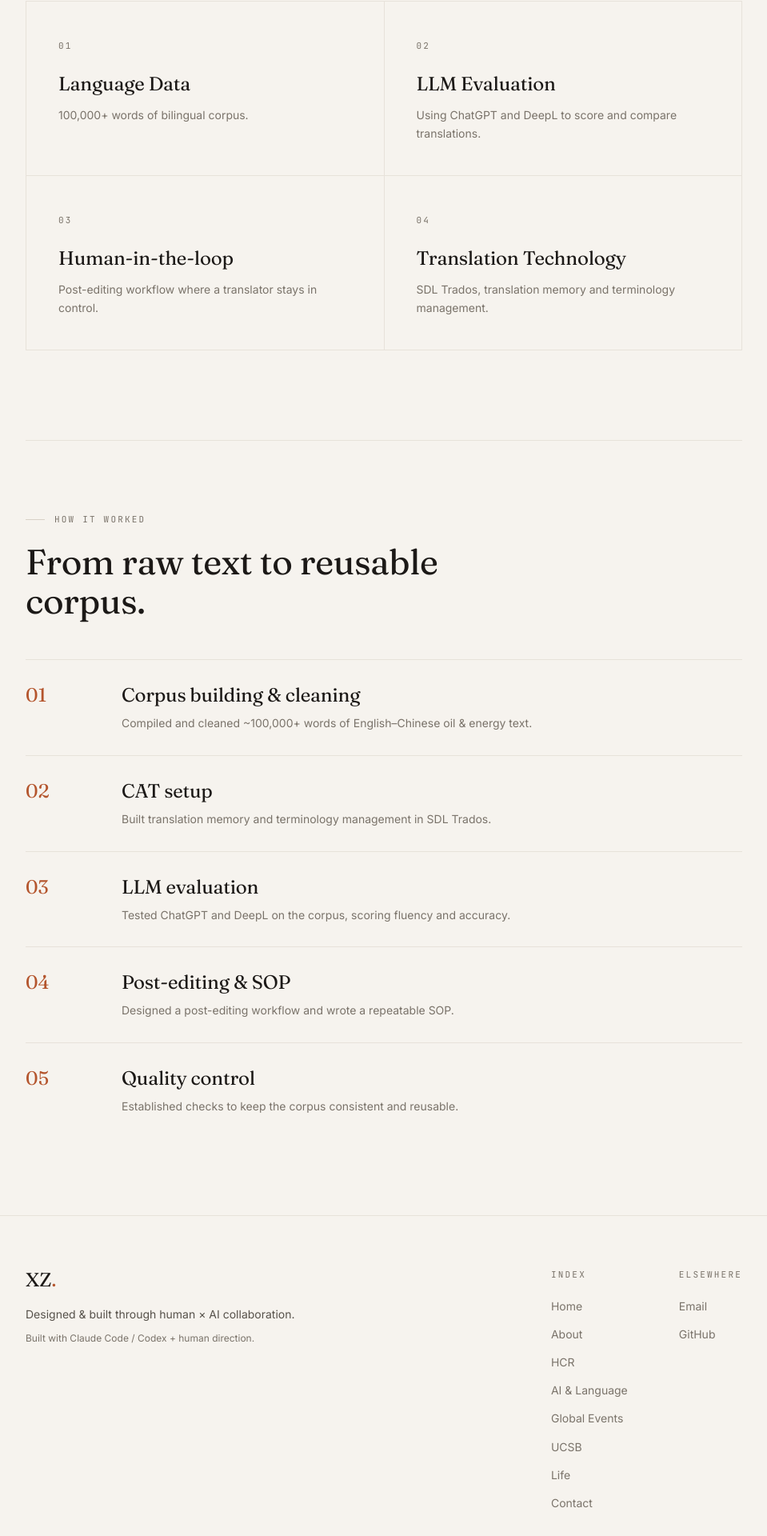
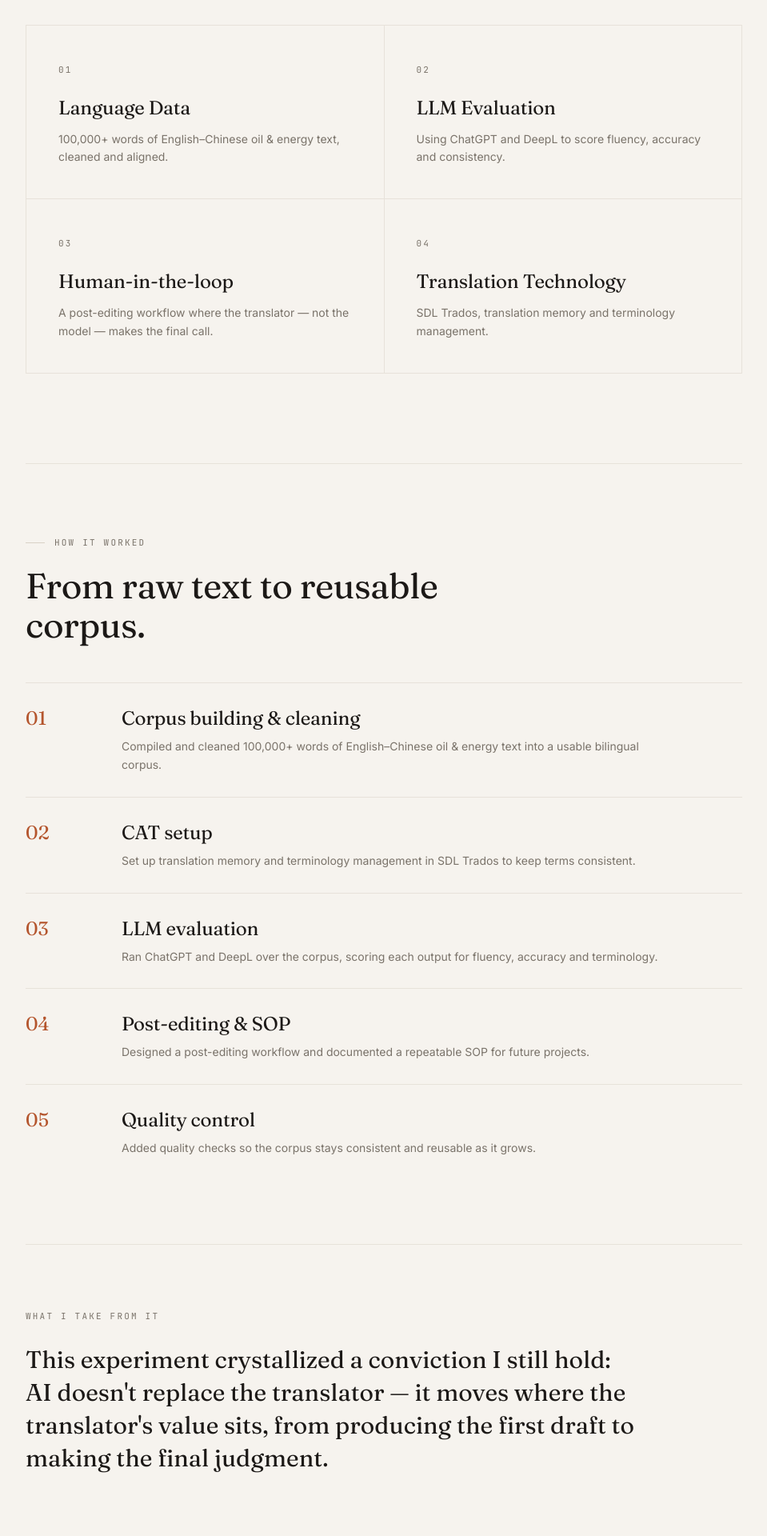
Before and after one commit to Freyazxx/portfolio, a Next.js app: page /ai-language in a window 1280 px wide. Shown: the part 830-2750 px from the top of the page at 80% size, without its empty margins (312-1271 px from the left). Built offline with nearby package versions, Linux system fonts and the light colour scheme.

Commit message:
Polish & expand HCR + MT+PE case studies (remote framing, takeaways); UCSB text-only

```diff
--- a/app/ai-language/page.tsx
+++ b/app/ai-language/page.tsx
@@ -94,6 +94,16 @@ export default function AiLanguagePage() {
         </ol>
       </section>
 
+      {/* Takeaway */}
+      <section className="mt-20 border-t border-line pt-16 md:pt-20">
+        <Reveal>
+          <p className="eyebrow">What I take from it</p>
+          <p className="mt-6 max-w-3xl font-serif text-2xl leading-snug text-ink md:text-3xl">
+            {aiLanguageProject.takeaway}
+          </p>
+        </Reveal>
+      </section>
+
       <div className="pb-24" />
     </div>
   );
--- a/app/hcr/page.tsx
+++ b/app/hcr/page.tsx
@@ -147,6 +147,16 @@ export default function HcrPage() {
         </div>
       </section>
 
+      {/* Takeaway */}
+      <section className="mt-24 border-t border-line pt-16 md:pt-20">
+        <Reveal>
+          <p className="eyebrow">What I take from it</p>
+          <p className="mt-6 max-w-3xl font-serif text-2xl leading-snug text-ink md:text-3xl">
+            {hcrProject.takeaway}
+          </p>
+        </Reveal>
+      </section>
+
       {/* Bottom spacer */}
       <div className="pb-24" />
     </div>
--- a/app/ucsb/page.tsx
+++ b/app/ucsb/page.tsx
@@ -1,8 +1,6 @@
 import type { Metadata } from "next";
 import { PageHeader } from "@/components/PageHeader";
-import { PhotoGrid } from "@/components/PhotoGrid";
 import { Reveal } from "@/components/motion/Reveal";
-import { ucsbPhotos } from "@/data/gallery";
 
 export const metadata: Metadata = {
   title: "UCSB — California, 2024 · Xiaoxuan Zhou",
@@ -42,10 +40,6 @@ export default function UcsbPage() {
         </Reveal>
       </section>
 
-      <section className="mt-14 md:mt-20">
-        <PhotoGrid photos={ucsbPhotos} />
-      </section>
-
       <section className="mt-20 pb-24 md:mt-28">
         <Reveal>
           <p className="border-l border-accent pl-6 font-serif text-xl italic text-muted-strong md:text-2xl">
--- a/data/experience.ts
+++ b/data/experience.ts
@@ -39,7 +39,7 @@ export const experience: ExperienceEntry[] = [
     org: "HCR 慧辰股份 · Technology Key Account Division",
     type: "Experience",
     summary:
-      "B2B interview outreach and multilingual QA for Huawei's global customer satisfaction research — 26+ languages, 300+ files.",
+      "Remote B2B interview outreach and multilingual QA for Huawei's global customer satisfaction research — 26+ languages, 300+ files, coordinated entirely online.",
     href: "/hcr",
     featured: true,
   },
--- a/data/projects.ts
+++ b/data/projects.ts
@@ -1,6 +1,7 @@
 /**
  * Project / case-study content.
- * Two flagship projects: the HCR internship and the MT+PE corpus experiment.
+ * Two flagship projects: the HCR internship and the MT+PE corpus experiment —
+ * both fully remote.
  */
 
 export interface Metric {
@@ -26,21 +27,21 @@ export const hcrProject = {
   period: "2024 — 2025",
 
   overview:
-    "A customer satisfaction research program for Huawei, spanning European markets and dozens of languages. I worked across two very different halves of the project: the human half — reaching and coordinating real customers — and the technical half — QA of a multilingual survey questionnaire, where I built an AI-assisted workflow.",
+    "A customer satisfaction research program for Huawei, run entirely online and spanning European markets across more than two dozen languages. The project split into two halves that demanded two different skills: the human half — reaching and coordinating real customers across borders and time zones — and the technical half, where I owned quality assurance for a multilingual survey questionnaire and helped build the AI-assisted workflow that made it scale.",
 
   // --- Section 1: Global Customer Research ---
   research: {
     title: "Global Customer Research",
     kicker: "01 · Human",
     intro:
-      "Reaching real people, across borders and time zones — an English-language B2B interview program aimed at the European market.",
+      "Reaching real people, entirely remotely — an English-language B2B interview program aimed at the European market, coordinated across borders and time zones.",
     bullets: [
-      "English email outreach to B2B customers across multiple European countries and industries",
-      "Outreach, invitations and follow-up over email",
-      "Interview scheduling across time zones",
-      "Arranging — and calmly rescheduling — Teams and Zoom calls",
-      "Bridging communication between the project team and customers",
-      "Supporting live, in-depth interview sessions",
+      "Ran English-language email outreach to B2B customers across Europe — different countries, industries and roles",
+      "Kept the pipeline moving with invitations, follow-ups, and the patience to nudge without nagging",
+      "Scheduled interviews across time zones, lining up calendars on every side",
+      "Set up — and calmly rescheduled — Teams and Zoom calls when plans shifted",
+      "Bridged communication between the project team and the customers",
+      "Sat in on live interviews, supporting the flow and capturing notes for follow-up",
     ],
     metrics: [
       { value: "100+", label: "B2B contacts reached" },
@@ -55,7 +56,7 @@ export const hcrProject = {
     title: "Multilingual QA × AI Workflow",
     kicker: "02 · Technical",
     intro:
-      "Owning localization QA for the survey questionnaire across more than twenty languages. Rather than letting an LLM 'just translate', I designed a structured review process where AI does the heavy scanning and a human makes the calls.",
+      "Owning localization QA for the survey questionnaire across 26+ languages. Rather than letting an LLM 'just translate', I designed a structured review process — AI does the heavy scanning at scale, and a human makes the final call on every issue.",
     metrics: [
       { value: "26+", label: "Languages covered" },
       { value: "300+", label: "Files reviewed" },
@@ -110,6 +111,9 @@ export const hcrProject = {
   ] as WorkflowStep[],
 
   principle: "AI assists. Humans decide.",
+
+  takeaway:
+    "This project taught me two things I now treat as instincts: remote coordination across languages and time zones is its own kind of expertise, and in an AI-assisted workflow the real skill isn't running the tool — it's knowing where to trust it and where to verify.",
 };
 
 /* ------------------------------------------------------------------ */
@@ -122,17 +126,20 @@ export const aiLanguageProject = {
   period: "2025",
 
   overview:
-    "Building and quality-assessing an English–Chinese bilingual corpus for the oil and energy domain — and using LLMs to evaluate translation quality in a human-in-the-loop workflow. Less an academic paper, more a hands-on experiment in what language work becomes when AI is in the loop.",
+    "A self-directed, fully online project: building and quality-assessing a 100,000+ word English–Chinese bilingual corpus for the oil and energy domain, then using LLMs to evaluate translation quality inside a human-in-the-loop workflow. Less an academic paper than a hands-on experiment in what language work becomes when AI enters the loop.",
 
   highlights: [
-    { label: "Language Data", desc: "100,000+ words of bilingual corpus." },
+    {
+      label: "Language Data",
+      desc: "100,000+ words of English–Chinese oil & energy text, cleaned and aligned.",
+    },
     {
       label: "LLM Evaluation",
-      desc: "Using ChatGPT and DeepL to score and compare translations.",
+      desc: "Using ChatGPT and DeepL to score fluency, accuracy and consistency.",
     },
     {
       label: "Human-in-the-loop",
-      desc: "Post-editing workflow where a translator stays in control.",
+      desc: "A post-editing workflow where the translator — not the model — makes the final call.",
     },
     {
       label: "Translation Technology",
@@ -143,23 +150,26 @@ export const aiLanguageProject = {
   process: [
     {
       title: "Corpus building & cleaning",
-      desc: "Compiled and cleaned ~100,000+ words of English–Chinese oil & energy text.",
+      desc: "Compiled and cleaned 100,000+ words of English–Chinese oil & energy text into a usable bilingual corpus.",
     },
     {
       title: "CAT setup",
-      desc: "Built translation memory and terminology management in SDL Trados.",
+      desc: "Set up translation memory and terminology management in SDL Trados to keep terms consistent.",
     },
     {
       title: "LLM evaluation",
-      desc: "Tested ChatGPT and DeepL on the corpus, scoring fluency and accuracy.",
+      desc: "Ran ChatGPT and DeepL over the corpus, scoring each output for fluency, accuracy and terminology.",
     },
     {
       title: "Post-editing & SOP",
-      desc: "Designed a post-editing workflow and wrote a repeatable SOP.",
+      desc: "Designed a post-editing workflow and documented a repeatable SOP for future projects.",
     },
     {
       title: "Quality control",
-      desc: "Established checks to keep the corpus consistent and reusable.",
+      desc: "Added quality checks so the corpus stays consistent and reusable as it grows.",
     },
   ],
+
+  takeaway:
+    "This experiment crystallized a conviction I still hold: AI doesn't replace the translator — it moves where the translator's value sits, from producing the first draft to making the final judgment.",
 };
```
Also changed, not shown: 1 other file (tests, documents, lock files or other folders).
